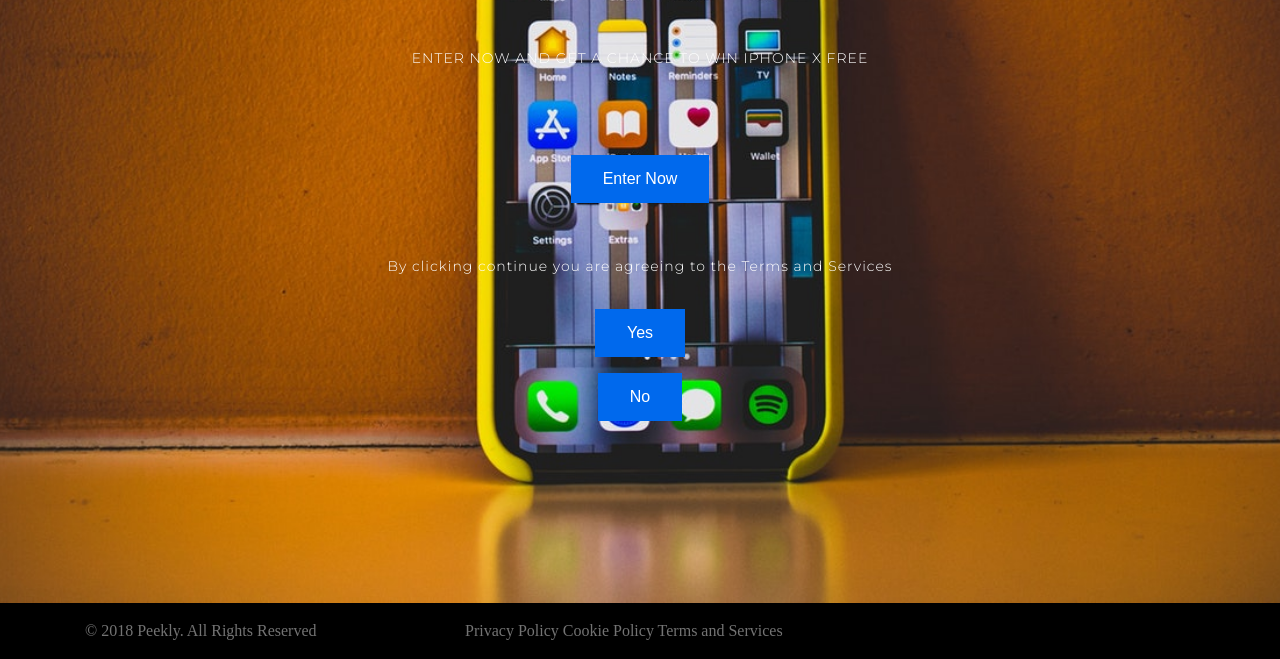
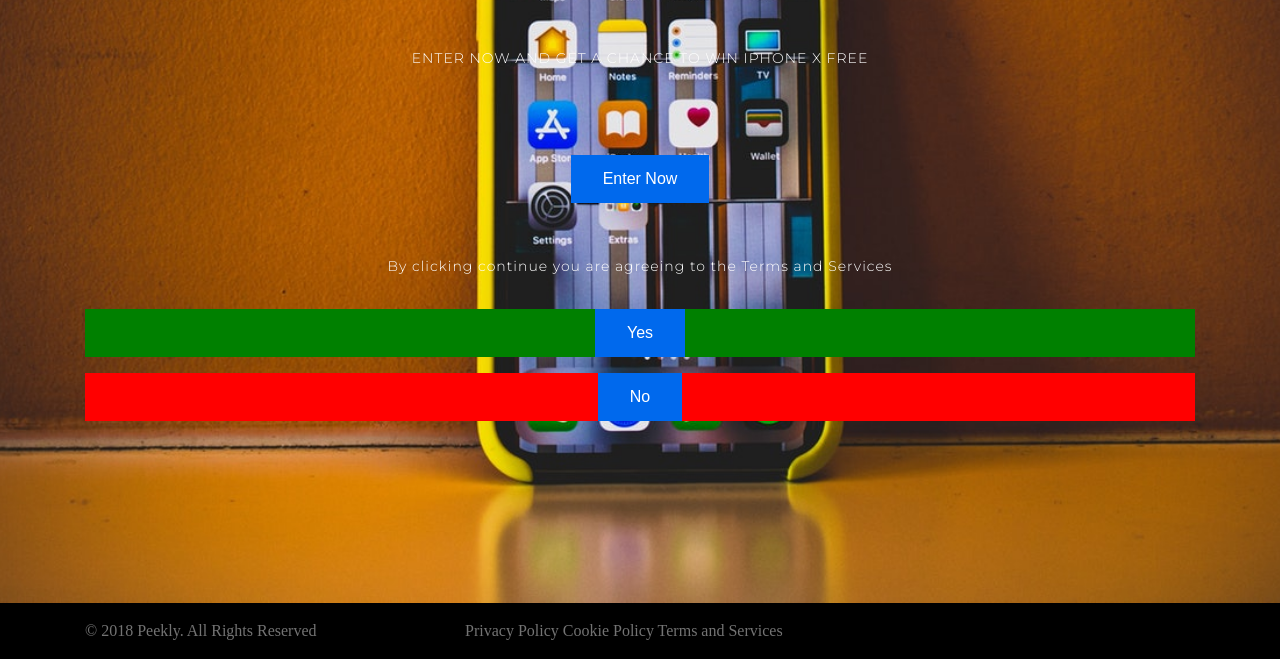
Before and after one commit to healthyatorfiles/peekly.top, a plain HTML site: page index.html in a window 1280 px wide. Shown: the part 389-1048 px from the top of the page. Drawn offline with Linux system fonts and the light colour scheme.

Commit message:
Update style.css

```diff
--- a/assets/css/style.css
+++ b/assets/css/style.css
@@ -2374,9 +2374,11 @@ button:active {
 }
 
 	#red {
-	color:red;
+
+		background-color: red;
+
 	}
 
 	#green {
-	color:green;
-	}
+	background-color:green;
+	}
```
